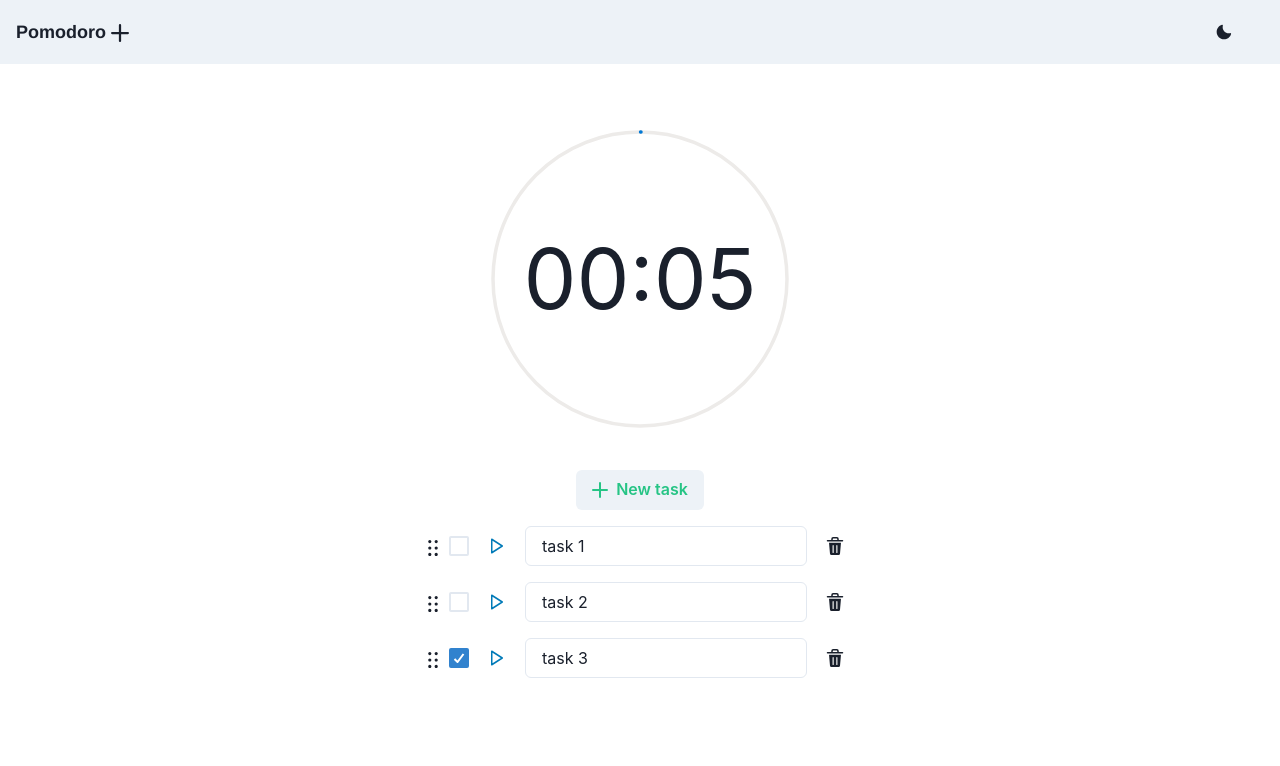
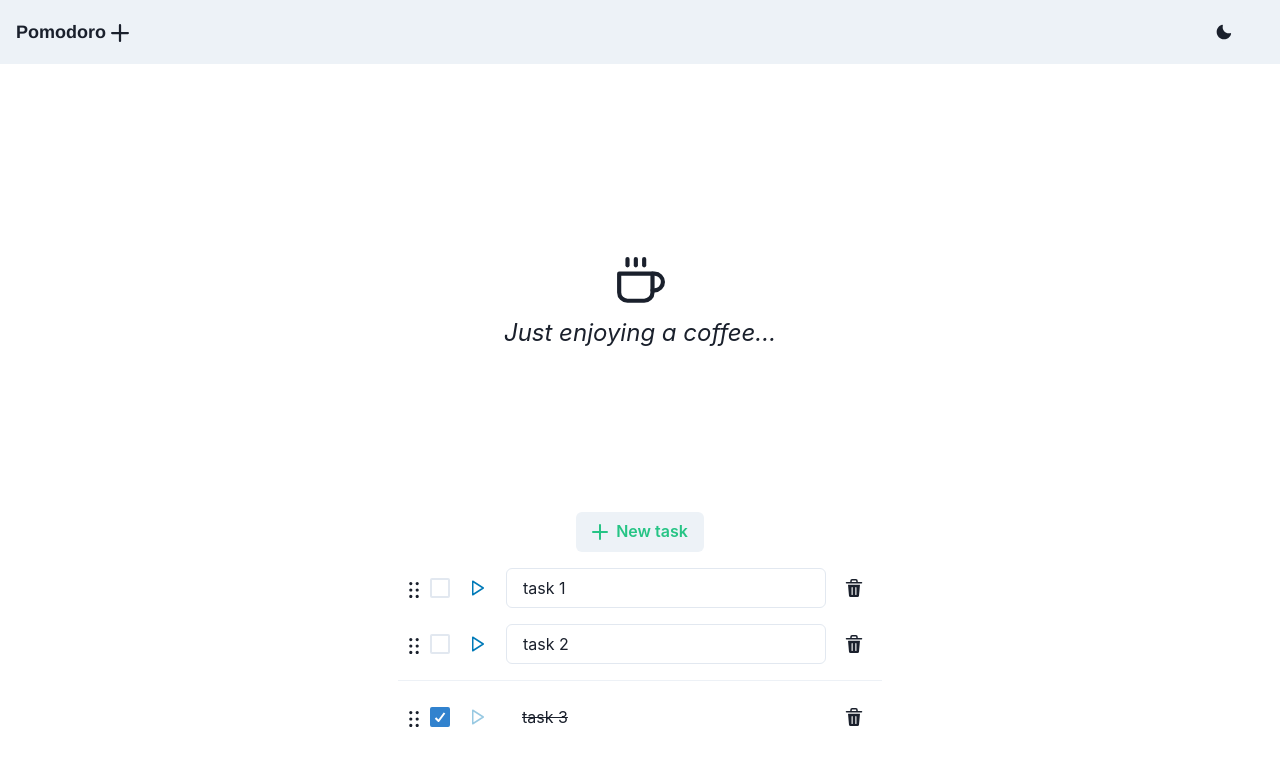
Before and after one commit to leosilva-dev/biblioteca-Sistema-Gestao, a React (Create React App) app: page / in a window 1280 px wide. Shown: the top 766 px of the page. Built offline with nearby package versions, Linux system fonts and the light colour scheme.

Commit message:
Melhorando usabilidade com novas funções e estados da aplicação

```diff
--- a/src/shared/components/Pomodoro/Pomodoro.tsx
+++ b/src/shared/components/Pomodoro/Pomodoro.tsx
@@ -3,17 +3,26 @@ import {
   Box,
   CircularProgress,
   CircularProgressLabel,
+  HStack,
+  Icon,
+  IconButton,
+  Text,
+  Tooltip,
   VStack,
 } from "@chakra-ui/react";
 import { useTask } from "../../hooks/useTask";
+import { FiXCircle, FiCoffee } from "react-icons/fi";
+import { RepeatClockIcon } from "@chakra-ui/icons";
 
 export const Pomodoro: React.FC = () => {
   const {
     isCounting,
-    message,
+    currentTask,
     secondsAmount,
     decreaseSecondsAmount,
     defineIsCounting,
+    AbandonTask,
+    startTask,
   } = useTask();
 
   const minutes = Math.floor(secondsAmount / 60);
@@ -36,21 +45,69 @@ export const Pomodoro: React.FC = () => {
       <Box>
         <CircularProgress
           value={secondsAmount / 100}
-          size="350px"
-          thickness="1px"
+          size="400px"
+          thickness={currentTask.isRunning ? "1px" : "0px"}
           capIsRound
         >
-          <CircularProgressLabel>{`${minutes
-            .toString()
-            .padStart(2, "0")}:${seconds
-            .toString()
-            .padStart(2, "0")}`}</CircularProgressLabel>
+          <CircularProgressLabel>
+            {currentTask.isRunning ? (
+              `${minutes.toString().padStart(2, "0")}:${seconds
+                .toString()
+                .padStart(2, "0")}`
+            ) : (
+              <VStack alignItems={"center"}>
+                <Icon boxSize="50" as={FiCoffee} />
+                <Text fontSize="2xl" as="em">
+                  Just enjoying a coffee...
+                </Text>
+              </VStack>
+            )}
+          </CircularProgressLabel>
         </CircularProgress>
       </Box>
+      {currentTask.isRunning && (
+        <HStack>
+          {isCounting ? (
+            <Tooltip
+              hasArrow
+              label="Abandon task"
+              placement="top"
+              bg="gray.300"
+              color="black"
+            >
+              <IconButton
+                fontSize="18px"
+                colorScheme="telegram"
+                aria-label={"play or pause"}
+                onClick={() => AbandonTask(currentTask.id)}
+                icon={<Icon as={FiXCircle} />}
+                variant="ghost"
+              />
+            </Tooltip>
+          ) : (
+            <Tooltip
+              hasArrow
+              label="Restart task"
+              placement="top"
+              bg="gray.300"
+              color="black"
+            >
+              <IconButton
+                fontSize="18px"
+                colorScheme="telegram"
+                aria-label={"restart"}
+                onClick={() => startTask(currentTask.id)}
+                icon={<RepeatClockIcon />}
+                variant="ghost"
+              />
+            </Tooltip>
+          )}
 
-      <Box fontWeight={"bold"} fontSize={18} fontFamily={"Helvetica"}>
-        {message}
-      </Box>
+          <Text isTruncated fontSize="xl">
+            {currentTask.title}
+          </Text>
+        </HStack>
+      )}
     </VStack>
   );
 };
--- a/src/shared/components/task/Task.tsx
+++ b/src/shared/components/task/Task.tsx
@@ -7,6 +7,8 @@ import {
   Icon,
   IconButton,
   Button,
+  Tooltip,
+  Text,
 } from "@chakra-ui/react";
 import {
   CheckIcon,
@@ -14,7 +16,7 @@ import {
   DragHandleIcon,
   TimeIcon,
 } from "@chakra-ui/icons";
-import { FiPlay, FiPause } from "react-icons/fi";
+import { FiPlay } from "react-icons/fi";
 
 import { ITask } from "../../service/api/task/Task";
 import { useTask } from "../../hooks/useTask";
@@ -26,7 +28,6 @@ export const Task: React.FC<ITask> = (props) => {
     handleCheckTask,
     handleChangeTitle,
     startTask,
-    pauseTask,
     isCounting,
   } = useTask();
 
@@ -44,21 +45,44 @@ export const Task: React.FC<ITask> = (props) => {
         isChecked={props.done}
         onChange={() => handleCheckTask(props.id)}
       />
+      <Tooltip
+        hasArrow
+        label={"Start task"}
+        placement="top"
+        bg="gray.300"
+        color="black"
+      >
         <IconButton
+          disabled={props.isRunning || props.done}
           fontSize="18px"
           colorScheme="telegram"
-        aria-label={"play or pause"}
-        onClick={() =>
-          props.isRunning ? pauseTask(props.id) : startTask(props.id)
-        }
-        icon={<Icon as={props.isRunning ? FiPause : FiPlay} />}
+          aria-label={"play"}
+          onClick={() => startTask(props.id)}
+          icon={<Icon as={FiPlay} />}
           variant="ghost"
         />
+      </Tooltip>
+      {props.done ? (
+        <Text isTruncated width="80" paddingLeft="4" fontSize="md" as="del">
+          {props.title}
+        </Text>
+      ) : (
         <Input
+          isTruncated
+          width="80"
           value={props.title}
           onChange={(e) => handleChangeTitle(props.id, e.target.value)}
         />
+      )}
+
       {showConfirmDelete ? (
+        <Tooltip
+          hasArrow
+          label="Confirm delete?"
+          placement="top"
+          bg="gray.300"
+          color="black"
+        >
           <IconButton
             fontSize="18px"
             colorScheme="red"
@@ -69,6 +93,7 @@ export const Task: React.FC<ITask> = (props) => {
             icon={<CheckIcon />}
             variant="ghost"
           />
+        </Tooltip>
       ) : props.isRunning ? (
         <Button
           isLoading
@@ -78,6 +103,13 @@ export const Task: React.FC<ITask> = (props) => {
           spinner={isCounting ? <TimeIcon /> : <CheckIcon />}
         />
       ) : (
+        <Tooltip
+          hasArrow
+          label="Delete task"
+          placement="top"
+          bg="gray.300"
+          color="black"
+        >
           <IconButton
             disabled={props.isRunning}
             fontSize="18px"
@@ -92,6 +124,7 @@ export const Task: React.FC<ITask> = (props) => {
             icon={<DeleteIcon />}
             variant="ghost"
           />
+        </Tooltip>
       )}
     </HStack>
   );
--- a/src/shared/components/task/TaskList.tsx
+++ b/src/shared/components/task/TaskList.tsx
@@ -1,5 +1,5 @@
 import { useCallback } from "react";
-import { useColorMode, VStack } from "@chakra-ui/react";
+import { Divider, useColorMode, VStack } from "@chakra-ui/react";
 import { Task } from "./Task";
 import {
   DragDropContext,
@@ -31,14 +31,72 @@ export const TaskList: React.FC = () => {
     [defineTasks, tasks]
   );
 
+  const showDivider = () => {
+    return (
+      tasks?.find((task) => task.done === false) &&
+      tasks?.find((task) => task.done === true)
+    );
+  };
+
   return (
     <VStack marginTop={2} spacing={2}>
       <NewTaskDialog />
       <DragDropContext onDragEnd={onDragEnd}>
-        <Droppable droppableId="lines">
+        <Droppable droppableId="tasks">
           {(provided) => (
             <div ref={provided.innerRef} {...provided.droppableProps}>
-              {tasks?.map((task, index) => {
+              {tasks
+                ?.filter((tasks) => tasks.done === false)
+                .map((task, index) => {
+                  return (
+                    <Draggable
+                      key={task.id}
+                      draggableId={`${task.id}`}
+                      index={index}
+                    >
+                      {(provided, { isDragging }) => (
+                        <div
+                          ref={provided.innerRef}
+                          {...provided.draggableProps}
+                          {...provided.dragHandleProps}
+                          style={{
+                            ...provided.draggableProps.style,
+                            background: isDragging
+                              ? colorMode === "light"
+                                ? "#FDFFFC"
+                                : "#2D3748"
+                              : "transparent",
+                            borderRadius: 5,
+                            paddingRight: isDragging ? 3 : 0,
+                            paddingTop: isDragging ? 1.5 : 0,
+                          }}
+                        >
+                          <Task
+                            key={task.id}
+                            id={task.id}
+                            order={task.order}
+                            title={task.title}
+                            done={task.done}
+                            isRunning={task.isRunning}
+                          />
+                        </div>
+                      )}
+                    </Draggable>
+                  );
+                })}
+              {provided.placeholder}
+            </div>
+          )}
+        </Droppable>
+      </DragDropContext>
+      {showDivider() ? <Divider /> : null}
+      <DragDropContext onDragEnd={onDragEnd}>
+        <Droppable droppableId="finished_tasks">
+          {(provided) => (
+            <div ref={provided.innerRef} {...provided.droppableProps}>
+              {tasks
+                ?.filter((tasks) => tasks.done === true)
+                .map((task, index) => {
                   return (
                     <Draggable
                       key={task.id}
--- a/src/shared/context/TaskContext.tsx
+++ b/src/shared/context/TaskContext.tsx
@@ -5,15 +5,15 @@ interface ITaskContextData {
   secondsAmount: number;
   decreaseSecondsAmount: () => void;
   isCounting: boolean;
-  message: string;
   tasks: ITask[] | undefined;
+  currentTask: ITask;
   defineTasks: (tasks: ITask[]) => void;
   handleCreateTask: (title: string) => void;
   handleDeleteTask: (id: string) => void;
   handleCheckTask: (id: string) => void;
   handleChangeTitle: (id: string, value: string) => void;
   startTask: (id: string) => void;
-  pauseTask: (id: string) => void;
+  AbandonTask: (id: string) => void;
   defineIsCounting: (value: boolean) => void;
 }
 export const TaskContext = createContext<ITaskContextData>(
@@ -24,9 +24,9 @@ const TOTAL_SECONDS_AMOUNT = 15 * 60 - 895;
 
 export const TaskProvider: React.FC = ({ children }) => {
   const [tasks, setTasks] = useState<ITask[]>([]);
+  const [currentTask, setCurrentTask] = useState<ITask>({} as ITask);
   const [secondsAmount, setSecondsAmount] = useState(TOTAL_SECONDS_AMOUNT);
   const [isCounting, setIsCounting] = useState(false);
-  const [message, setMessage] = useState("");
 
   useEffect(() => {
     const tasksDB = taskService.getAll();
@@ -113,7 +113,8 @@ export const TaskProvider: React.FC = ({ children }) => {
     setSecondsAmount(TOTAL_SECONDS_AMOUNT);
     const startedTask = tasks.find((task) => task.id === id);
     if (startedTask !== undefined) {
-      setMessage(startedTask?.title);
+      setCurrentTask(startedTask);
+
       handleChangeRunning(id, true);
       if (startedTask.done) {
         handleCheckTask(startedTask.id);
@@ -121,7 +122,7 @@ export const TaskProvider: React.FC = ({ children }) => {
     }
   };
 
-  const pauseTask = useCallback(
+  const AbandonTask = useCallback(
     (id: string) => {
       setIsCounting(false);
       const pausedTask = tasks.find((task) => task.id === id);
@@ -143,12 +144,12 @@ export const TaskProvider: React.FC = ({ children }) => {
           return a.order - b.order;
         });
         if (taskChecked.done) {
-          pauseTask(taskChecked.id);
+          AbandonTask(taskChecked.id);
         }
         setTasks([...allTasks]);
       }
     },
-    [tasks, pauseTask]
+    [tasks, AbandonTask]
   );
 
   return (
@@ -156,16 +157,16 @@ export const TaskProvider: React.FC = ({ children }) => {
       value={{
         secondsAmount: secondsAmount,
         isCounting: isCounting,
-        message: message,
         decreaseSecondsAmount: decreaseSecondsAmount,
         tasks: tasks,
+        currentTask: currentTask,
         defineTasks: defineTasks,
         handleCreateTask: handleCreateTask,
         handleDeleteTask: handleDeleteTask,
         handleCheckTask: handleCheckTask,
         handleChangeTitle: handleChangeTitle,
         startTask: startTask,
-        pauseTask: pauseTask,
+        AbandonTask: AbandonTask,
         defineIsCounting: defineIsCounting,
       }}
     >
```
Lines whose indentation alone changed are shown as unchanged.
